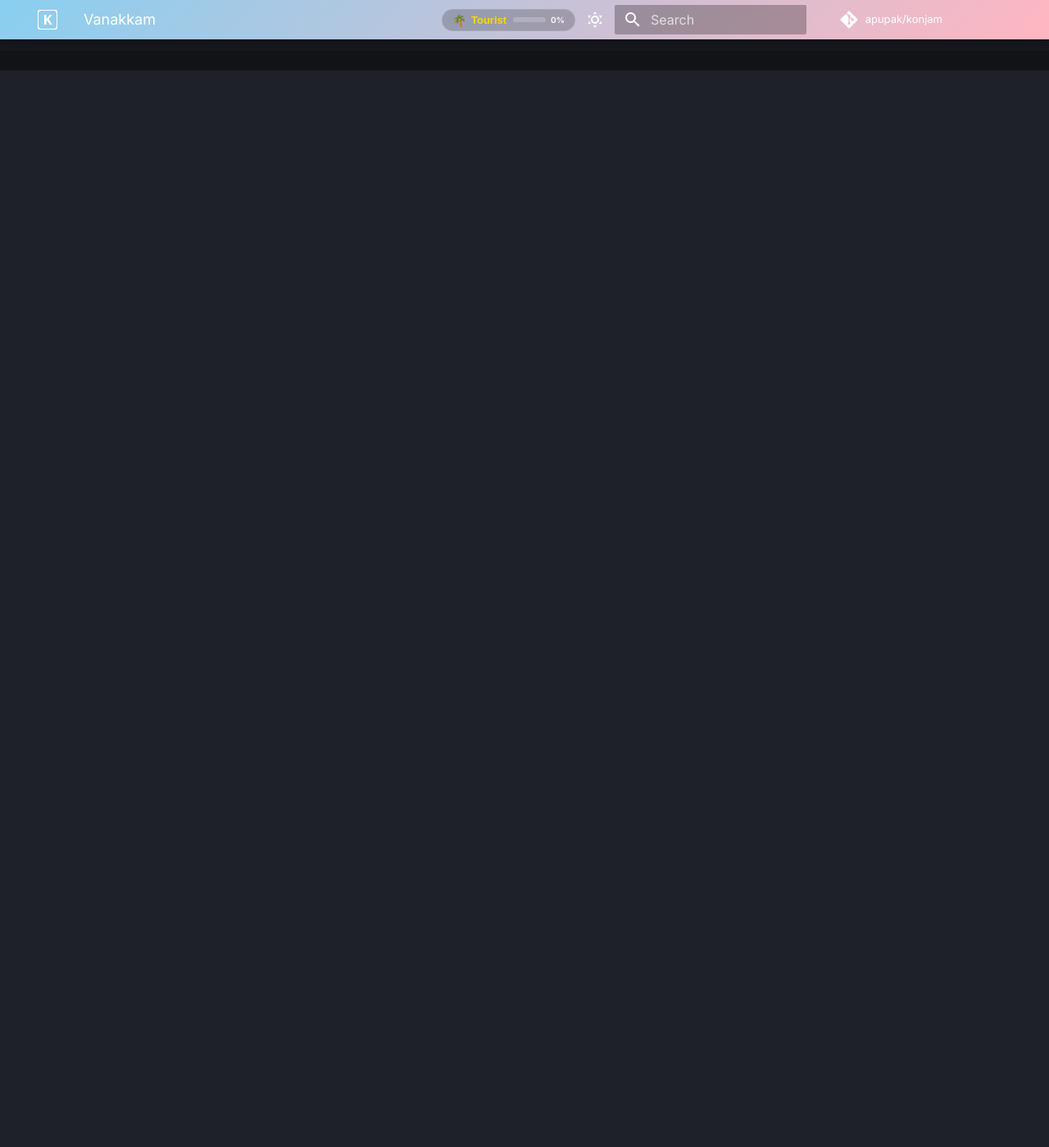
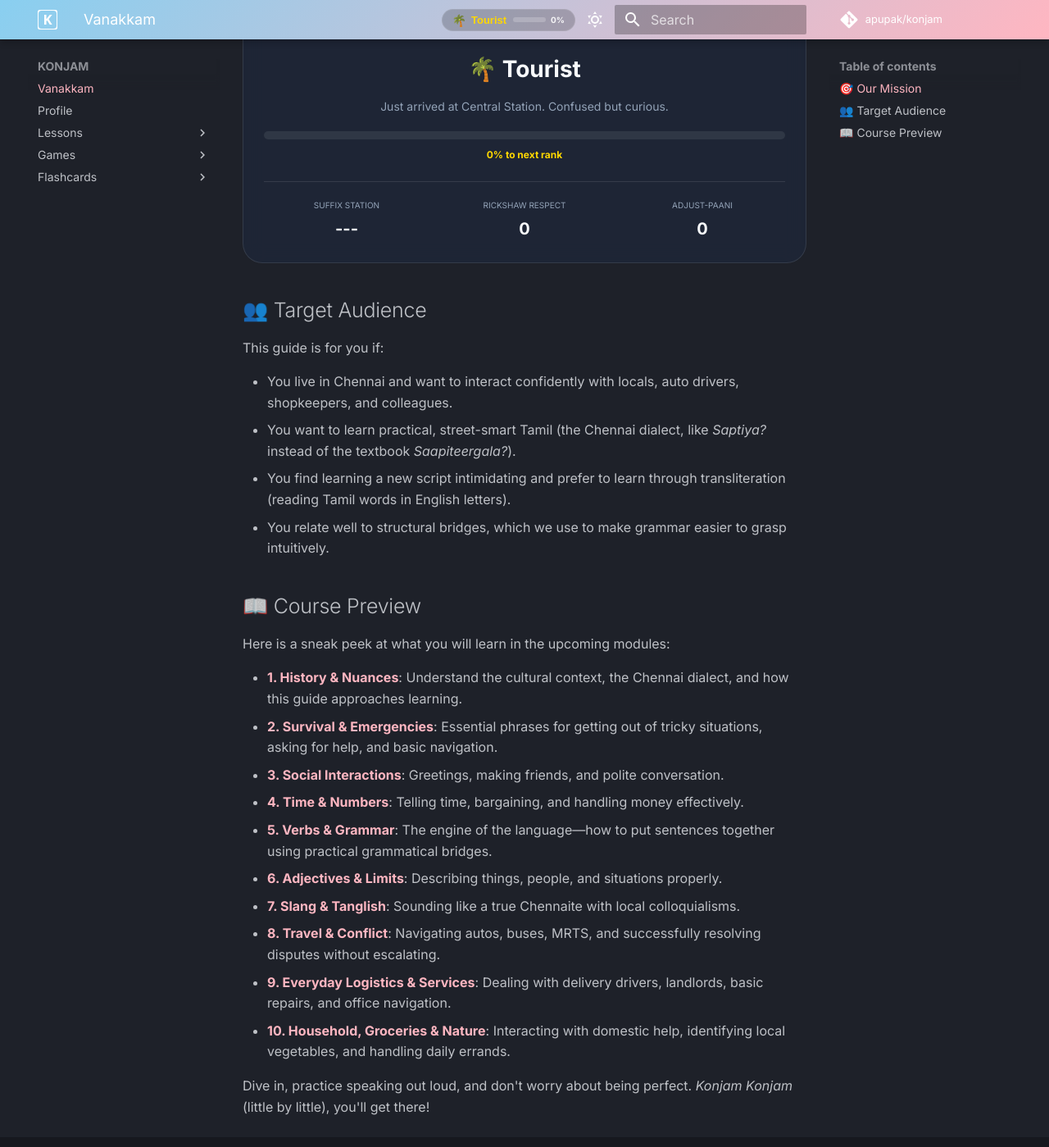
Before and after one commit to apupak/konjam, an MkDocs documentation site: the page built from docs/index.md, in a window 1280 px wide and 1400 px high, scrolled down 1314 px. Shown: the whole window at 82% size. Built offline with MkDocs 1.6.1 and Material for MkDocs 9.7.7, drawn with Linux system fonts in a browser that asks for light colours; comment, search, counter and statistics services are not loaded; some of the changed text lies outside the part shown.

Commit message:
feat: complete rewrite of landing page to match parent project structure

```diff
--- a/docs/index.md
+++ b/docs/index.md
@@ -1,20 +1,94 @@
-# Vanakkam! Welcome to Konjam
+---
+description: Konjam is a free, practical guide to spoken Chennai Tamil. Learn everyday phrases, auto-rickshaw negotiation, street slang, and survival vocabulary — all phonetically.
+comments: true
+---
+# Welcome to KONJAM
 
-<div class="grid cards">
-<ul>
-  <li>
-    <a href="01_history_and_nuances/">
-      <strong>Survive and Thrive in Chennai</strong>
-      <p>Master practical, street-level Tamil</p>
-    </a>
-  </li>
-  <li>
-    <a href="profile/">
-      <strong>Your Profile</strong>
-      <p>Track your progress and streaks</p>
-    </a>
-  </li>
-</ul>
+Vanakkam! Welcome to **KONJAM** (**K**nowledge **O**f **N**ative **J**argon **A**nd **M**adras — and yes, we totally forced that backronym 🙃).
+
+![KONJAM Hero Illustration](assets/img/hero.png)
+
+<div class="phrase-card" markdown>
+## 🎯 Our Mission
+Our goal is to provide a **phonetic-only, Chennai-functional** Tamil learning resource. This guide is built specifically for non-Tamil speakers in Chennai—such as IT professionals, recent migrants, and long-term residents—who want to survive and thrive through spoken language without needing to learn the formal written script.
+
+We focus on maximizing your return on investment by teaching you high-frequency vocabulary and practical phrases that you can use immediately in your daily life in Namma Chennai.
 </div>
 
-**Konjam** is designed for newcomers to Chennai to learn **"just enough"** Tamil to survive and thrive. We focus on spoken, conversational language over formal textbook grammar.
+---
+
+<div id="swalpa-wotd-root"></div>
+
+<div id="swalpa-progress-dashboard" style="margin: 20px 0; padding: 25px; background: rgba(30, 41, 59, 0.7); border-radius: 24px; border: 1px solid rgba(255, 255, 255, 0.1); color: #F8FAFC; text-align: center; backdrop-filter: blur(12px);">
+  <h2 style="margin-top: 0; color: #FFD700; font-family: 'Outfit', sans-serif;">🏆 Your Chennai Journey</h2>
+
+  <div style="margin: 20px 0;">
+    <span id="global-rank-title" style="font-size: 28px; font-weight: 800; display: block; margin-bottom: 5px;">🌴 Tourist</span>
+    <p id="global-rank-desc" style="font-size: 14px; color: #94A3B8; line-height: 1.4; margin-bottom: 20px;">Just arrived at Central. Confused but curious.</p>
+
+    <div style="width: 100%; height: 10px; background: rgba(255, 255, 255, 0.08); border-radius: 5px; overflow: hidden; margin-bottom: 5px;">
+      <div id="global-progress-fill" style="width: 0%; height: 100%; background: #FFD700; transition: width 0.8s ease;"></div>
+    </div>
+    <span id="global-progress-text" style="font-size: 12px; font-weight: 700; color: #FFD700;">0% to next rank</span>
+  </div>
+
+  <div style="display: grid; grid-template-columns: repeat(auto-fit, minmax(120px, 1fr)); gap: 15px; border-top: 1px solid rgba(255, 255, 255, 0.1); padding-top: 20px; text-align: center;">
+    <div>
+      <span style="font-size: 10px; text-transform: uppercase; color: #94A3B8; display: block; margin-bottom: 5px;">Suffix Station</span>
+      <span id="best-suffix" style="font-size: 20px; font-weight: 800;">---</span>
+    </div>
+    <div>
+      <span style="font-size: 10px; text-transform: uppercase; color: #94A3B8; display: block; margin-bottom: 5px;">Rickshaw Respect</span>
+      <span id="best-rickshaw" style="font-size: 20px; font-weight: 800;">---</span>
+    </div>
+    <div>
+      <span style="font-size: 10px; text-transform: uppercase; color: #94A3B8; display: block; margin-bottom: 5px;">Adjust-Paani</span>
+      <span id="best-adjust" style="font-size: 20px; font-weight: 800;">---</span>
+    </div>
+  </div>
+</div>
+
+<script type="module">
+  import { calculateProgress } from './assets/js/progress.js';
+  import { getHighScores } from './assets/js/scores.js';
+
+  function updateDashboard() {
+    const progress = calculateProgress();
+    const scores = getHighScores();
+
+    document.getElementById('global-rank-title').innerText = progress.rank.title;
+    document.getElementById('global-rank-desc').innerText = progress.rank.desc;
+    document.getElementById('global-progress-fill').style.width = progress.percentToNext + '%';
+    document.getElementById('global-progress-text').innerText = progress.percentToNext + '% to next rank';
+
+    document.getElementById('best-suffix').innerText = scores['suffix-station'] || '---';
+    document.getElementById('best-rickshaw').innerText = scores['meter-haaki'] ? scores['meter-haaki'].respect : '---';
+    document.getElementById('best-adjust').innerText = scores['adjust-maadi'] ? scores['adjust-maadi'].respect : '---';
+  }
+
+  window.addEventListener('load', updateDashboard);
+</script>
+
+## 👥 Target Audience
+This guide is for you if:
+
+- You live in Chennai and want to interact confidently with locals, auto drivers, shopkeepers, and colleagues.
+- You want to learn practical, street-smart Tamil (the Chennai dialect, like *Saptiya?* instead of the textbook *Saapiteergala?*).
+- You find learning a new script intimidating and prefer to learn through transliteration (reading Tamil words in English letters).
+- You relate well to structural bridges, which we use to make grammar easier to grasp intuitively.
+
+## 📖 Course Preview
+Here is a sneak peek at what you will learn in the upcoming modules:
+
+*   **[1. History & Nuances](01_history_and_nuances.md)**: Understand the cultural context, the Chennai dialect, and how this guide approaches learning.
+*   **[2. Survival & Emergencies](02_survival_and_emergencies.md)**: Essential phrases for getting out of tricky situations, asking for help, and basic navigation.
+*   **[3. Social Interactions](03_social_interactions.md)**: Greetings, making friends, and polite conversation.
+*   **[4. Time & Numbers](04_time_and_numbers.md)**: Telling time, bargaining, and handling money effectively.
+*   **[5. Verbs & Grammar](05_verbs_and_grammar.md)**: The engine of the language—how to put sentences together using practical grammatical bridges.
+*   **[6. Adjectives & Limits](06_adjectives.md)**: Describing things, people, and situations properly.
+*   **[7. Slang & Tanglish](07_slang.md)**: Sounding like a true Chennaite with local colloquialisms.
+*   **[8. Travel & Conflict](08_travel_and_conflict.md)**: Navigating autos, buses, MRTS, and successfully resolving disputes without escalating.
+*   **[9. Everyday Logistics & Services](09_everyday_logistics_and_services.md)**: Dealing with delivery drivers, landlords, basic repairs, and office navigation.
+*   **[10. Household, Groceries & Nature](10_household_and_logistics.md)**: Interacting with domestic help, identifying local vegetables, and handling daily errands.
+
+Dive in, practice speaking out loud, and don't worry about being perfect. *Konjam Konjam* (little by little), you'll get there!
```
